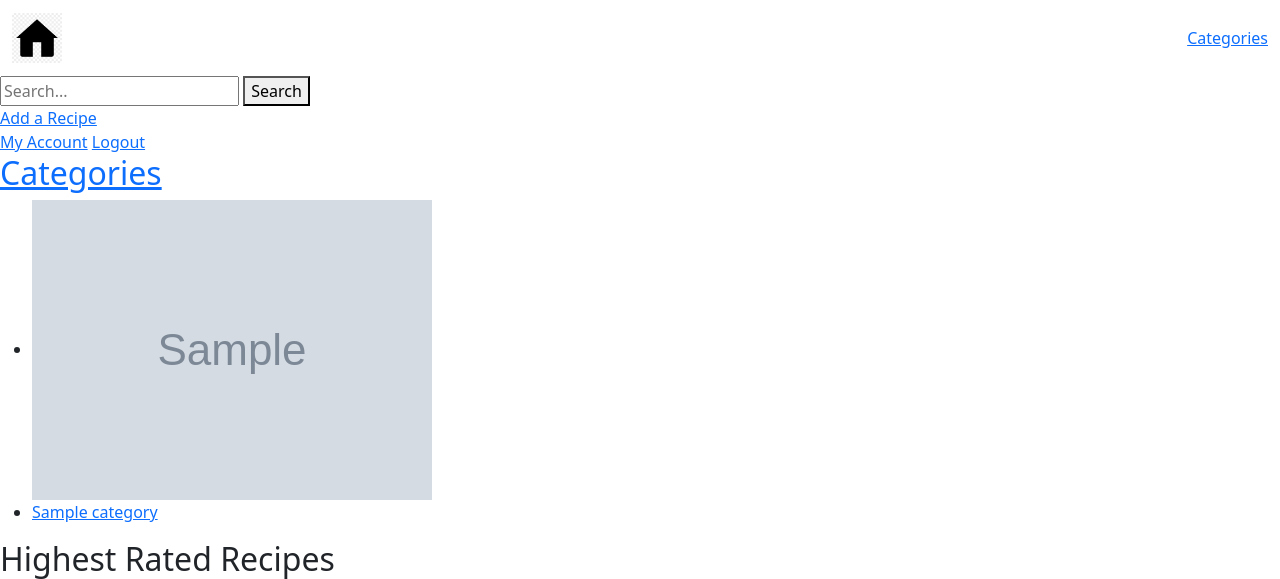
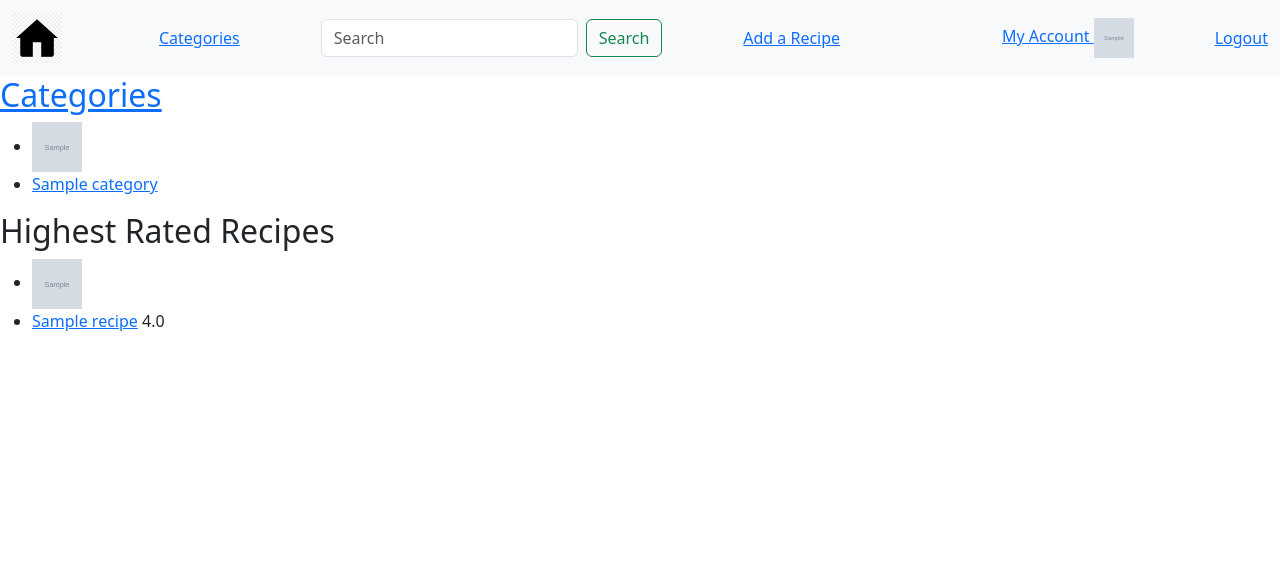
Before and after one commit to TylerWolfWilliams/food_for_thought, a Django app: page /recipes/ in a window 1280 px wide. Shown: the top 579 px of the page. After the commit the page ends 331 px from the top, so only its background shows below. Run offline with Django 3.2, Linux system fonts and the light colour scheme; a user stored in the database is signed in; tables that the repository leaves empty hold one stand-in row (values such as "Sample post"); grey boxes marked "Sample" are stand-in pictures.

Commit message:
some stuff

```diff
--- a/recipes/views.py
+++ b/recipes/views.py
@@ -192,7 +192,7 @@ def show_user_reviews(request):
 def show_user_saved_recipes(request):
     current_user = request.user
 
-    current_user_profile = UserProfile.objects.get(user=current_user)
+    # current_user_profile = UserProfile.objects.get(user=current_user)
 
     saved_recipes = current_user_profile.saved.all()
 
--- a/templates/recipes/base.html
+++ b/templates/recipes/base.html
@@ -7,7 +7,7 @@
     <meta charset="utf-8">
     <meta name="viewport" content="width=device-width, initial-scale=1">
 
-    <link href="https://cdn.jsdelivr.net/npm/bootstrap@5.3.0-alpha1/dist/css/bootstrap.min.css" rel="stylesheet" integrity="sha384-GLhlTQ8iRABdZLl6O3oVMWSktQOp6b7In1Zl3/Jr59b6EGGoI1aFkw7cmDA6j6gD" crossorigin="anonymous">
+    <link href="https://cdn.jsdelivr.net/npm/bootstrap@5.3.0-alpha1/dist/css/bootstrap.min.css" rel="stylesheet">
 
     <title>
         {% block title_block %}
@@ -20,7 +20,7 @@
 
 <body>
     <header>
-        <nav class = "navbar navbar-expand-md">
+        <nav class="navbar bg-body-tertiary">
             <div class="container-fluid">
                 <a class="navbar-brand" href="{% url 'recipes:home' %}">
                     <img src="{% static 'images/home-icon.png' %}" alt="Home" width="50" height="50">
@@ -29,25 +29,31 @@
                 <ul class= "navbar-nav">
                     <li><a href="{% url 'recipes:categories' %}">Categories</a></li>
                 </ul>
+
+                <form class="d-flex" role="search" action="{% url 'recipes:show_results' %}" method="get">
+                    <input name="q" class="form-control me-2" type="search" placeholder="Search" aria-label="Search">
+                    <button class="btn btn-outline-success" type="submit">Search</button>
+                </form>
+
+                {% if user.is_authenticated %}
+                <a href="{% url 'recipes:add_recipe' %}">Add a Recipe</a><br>
+                <a href="{% url 'recipes:show_user_account' %}">
+                    My Account
+                    <img src="{{ user.userprofile.picture.url }}" alt="Profile Picture" width="40" height="40">
+                </a>
+                <a href="{% url 'recipes:logout' %}">Logout</a>
+                {% else %}
+                <a href="{% url 'recipes:login' %}">Login</a>
+                {% endif %}
+
             </div>
         </nav>
-        <form>
-            <input type="text" placeholder="Search...">
-            <button type="submit">Search</button>
-        </form>
-        {% if user.is_authenticated %}
-        <a href="{% url 'recipes:add_recipe' %}">Add a Recipe</a><br>
-        <a href="{% url 'recipes:show_user_account' %}">My Account</a>
-        <a href="{% url 'recipes:logout' %}">Logout</a>
-        {% else %}
-        <a href="{% url 'recipes:login' %}">Login</a>
-        {% endif %}
     </header>
     <main>
         {% block body_block %}
         {% endblock %}
     </main>
-    <script src="https://cdn.jsdelivr.net/npm/bootstrap@5.3.0-alpha1/dist/js/bootstrap.bundle.min.js" integrity="sha384-w76AqPfDkMBDXo30jS1Sgez6pr3x5MlQ1ZAGC+nuZB+EYdgRZgiwxhTBTkF7CXvN" crossorigin="anonymous"></script>
+    <script src="https://cdn.jsdelivr.net/npm/bootstrap@5.3.0-alpha1/dist/js/bootstrap.bundle.min.js"></script>
 </body>
 
 </html>
--- a/templates/recipes/home.html
+++ b/templates/recipes/home.html
@@ -7,7 +7,7 @@
 {% if categories %}
    <ul>
    {% for category in categories %}
-       <li><img src="{{ category.image.url }}" alt="{{ category.name }} image"></li>
+       <li><img src="{{ category.image.url }}" alt="{{ category.name }} image" width="50" height="50"></li>
        <li><a href="{% url 'recipes:show_category' category.slug %}">{{ category.name }}</a></li>
    {% endfor %}
    </ul>
@@ -22,7 +22,7 @@
 {% if recipes %}
    <ul>
    {% for recipe in recipes %}
-       <li><img src="{{ recipe.image.url }}" alt="{{ recipe.title }} image"></li>
+       <li><img src="{{ recipe.image.url }}" alt="{{ recipe.title }} image" width="50" height="50"></li>
        <li><a href="{% url 'recipes:show_recipe' recipe.author.id recipe.slug %}">{{ recipe.title }}</a> {{ recipe.average_rating }}</li>
    {% endfor %}
    </ul>
--- a/templates/recipes/my_account.html
+++ b/templates/recipes/my_account.html
@@ -3,7 +3,7 @@
 
 {% block body_block %}
 <h2>Your Account</h2>
-<li><img src="{{ current_user.picture.url }}" alt="{{ current_user.user }} image"></li>
+<li><img src="{{ current_user.picture.url }}" alt="Profile image"></li>
 <li>{{ current_user.bio }}</li>
 
 <div>
```
